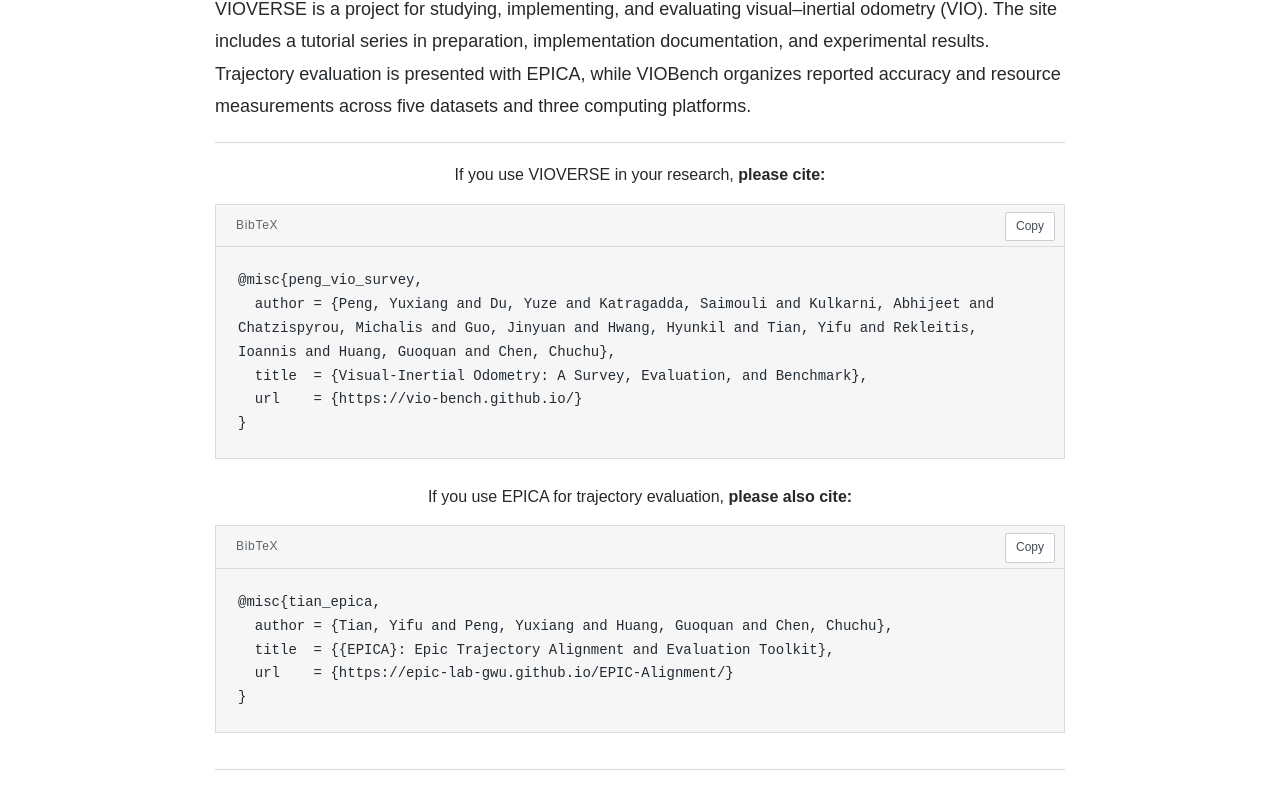
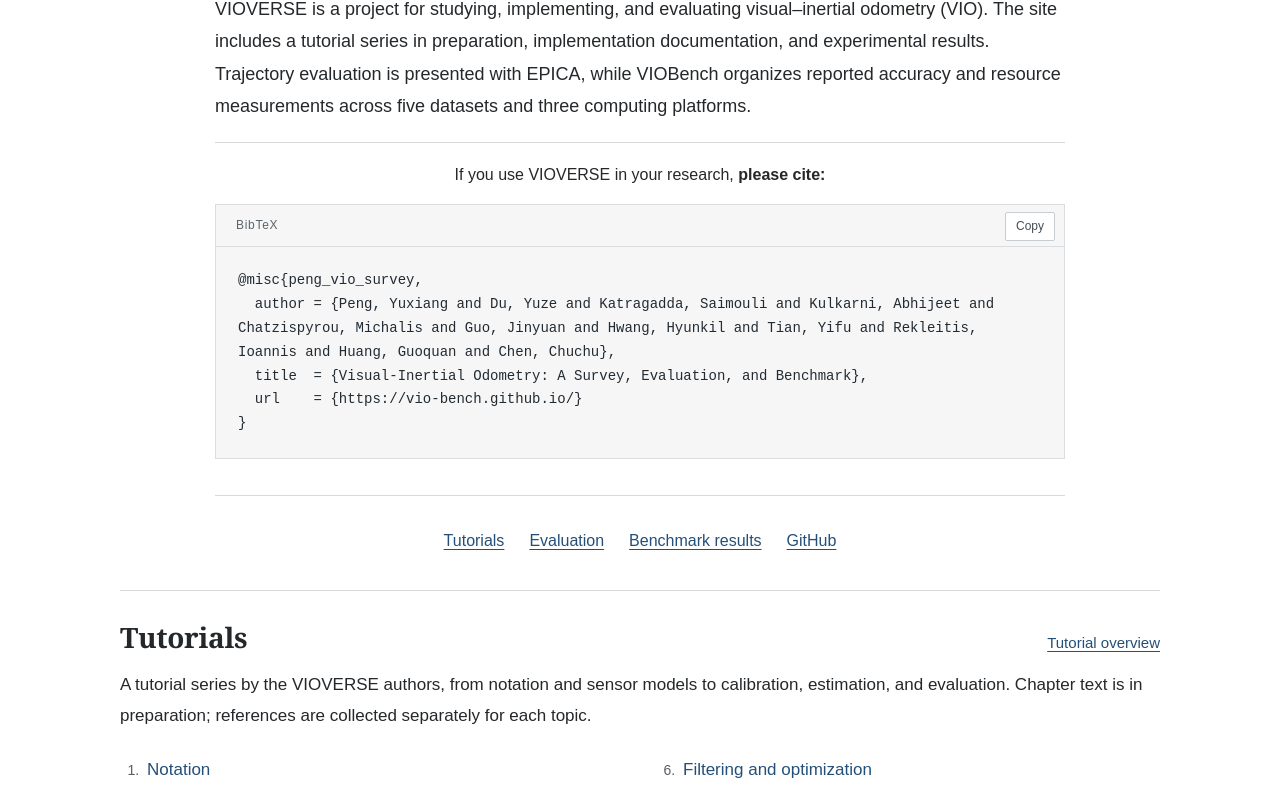
Before and after one commit to vio-bench/vio-bench.github.io, a Next.js app: page / in a window 1280 px wide. Shown: the part 450-1249 px from the top of the page. Built offline with nearby package versions, Linux system fonts and the light colour scheme.

Commit message:
Remove the EPICA citation from the homepage

```diff
--- a/app/academic.css
+++ b/app/academic.css
@@ -187,7 +187,6 @@
 .project-citation p { font-size: 16px; line-height: 1.7; margin: 0; }
 .project-citation .code-block { text-align: left; margin-top: 15px; }
 .project-citation pre { white-space: pre-wrap; overflow-wrap: anywhere; }
-.project-citation .epica-citation { margin-top: 24px; }
 .project-abstract { max-width: 850px; margin-inline: auto; font-size: 18px; line-height: 1.8; }
 .project-links { display: flex; flex-wrap: wrap; gap: 8px 25px; font-size: 16px; }
 .project-heading .project-links { justify-content: center; margin-top: 24px; }
--- a/components/project-citation.tsx
+++ b/components/project-citation.tsx
@@ -3,7 +3,7 @@
 
 export function ProjectCitation() {
   return (
-    <section className="project-citation" aria-label="Cite VIOVERSE and EPICA">
+    <section className="project-citation" aria-label="Cite VIOVERSE">
       <p>
         If you use VIOVERSE in your research, <strong>please cite:</strong>
       </p>
@@ -12,16 +12,6 @@
         code={citation.bibtex}
         copyLabel="Copy BibTeX citation"
       />
-      <div className="epica-citation">
-        <p>
-          If you use EPICA for trajectory evaluation, <strong>please also cite:</strong>
-        </p>
-        <CodeBlock
-          label="BibTeX"
-          code={citation.epica.bibtex}
-          copyLabel="Copy EPICA BibTeX citation"
-        />
-      </div>
     </section>
   );
 }
--- a/data/project-citation.json
+++ b/data/project-citation.json
@@ -10,21 +10,5 @@
       "DOI",
       "venue"
     ]
-  },
-  "epica": {
-    "title": "EPICA: Epic Trajectory Alignment and Evaluation Toolkit",
-    "bibtex": "@misc{tian_epica,\n  author = {Tian, Yifu and Peng, Yuxiang and Huang, Guoquan and Chen, Chuchu},\n  title  = {{EPICA}: Epic Trajectory Alignment and Evaluation Toolkit},\n  url    = {https://epic-lab-gwu.github.io/EPIC-Alignment/}\n}",
-    "source": {
-      "titleSource": "https://pypi.org/project/epica/",
-      "projectUrl": "https://epic-lab-gwu.github.io/EPIC-Alignment/",
-      "authors": "Author order confirmed by the project owner.",
-      "checkedOn": "2026-09-07",
-      "unverifiedFields": [
-        "year",
-        "arXiv identifier",
-        "DOI",
-        "venue"
-      ]
-    }
   }
 }
```
Also changed, not shown: 1 other file (tests, documents, lock files or other folders).
